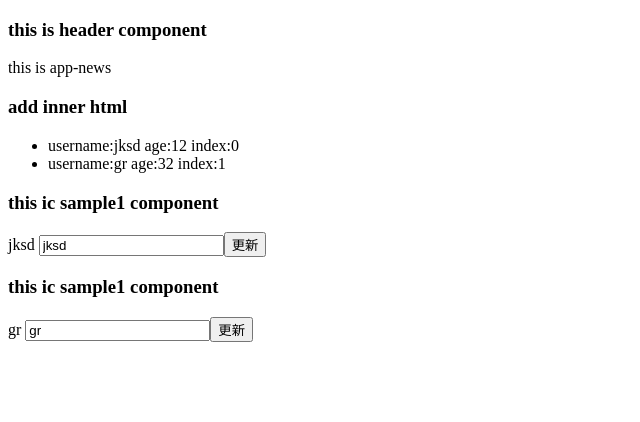
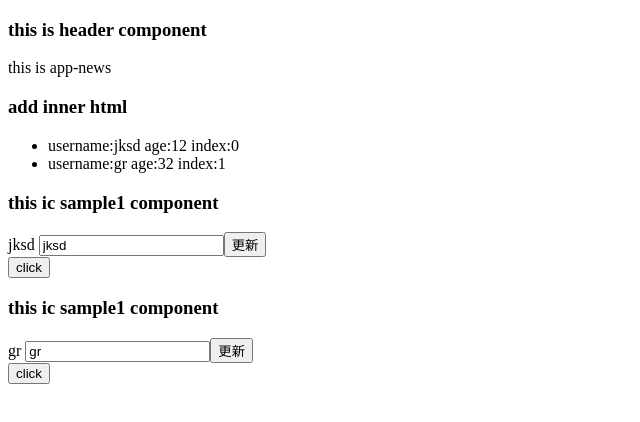
Before and after one commit to Novak12/angular-learning, an Angular app in the folder src/ng-app/: page / in a window 1280 px wide. Shown: the top 422 px of the page, without its empty margins (0-640 px from the left). Built offline with nearby package versions, Linux system fonts and the light colour scheme.

Commit message:
add ng if sample

```diff
--- a/src/ng-app/src/app/components/sample1/sample1.component.html
+++ b/src/ng-app/src/app/components/sample1/sample1.component.html
@@ -1,6 +1,10 @@
-<div>
+<div><!--父组件与子组件传输数据-->
   <h3>this ic sample1 component</h3>
   {{message}}
-  <input #myInput type="text" [(ngModel)]="message"/>
+  <input #myInput type="text" [(ngModel)]="message" />
   <button (click)="update.emit({text: message})">更新</button>
 </div>
+<div><!--条件判断-->
+  <p *ngIf="flag">this is a flag</p>
+  <button (click)="setFlag($event)">click</button>
+</div>
--- a/src/ng-app/src/app/components/sample1/sample1.component.ts
+++ b/src/ng-app/src/app/components/sample1/sample1.component.ts
@@ -7,11 +7,19 @@ import { Component, OnInit, Input, Output, EventEmitter } from '@angular/core';
 })
 export class Sample1Component implements OnInit {
   @Input() message: string;
-  @Output() update = new EventEmitter<{text: string}>();
-
+  @Output() update = new EventEmitter<{ text: string }>();
+  flag: boolean;
   constructor() { }
 
   ngOnInit() {
   }
 
+  setFlag(event) {
+    if (this.flag) {
+      this.flag = false;
+    } else {
+      this.flag = true;
+    }
+  }
+
 }
```
